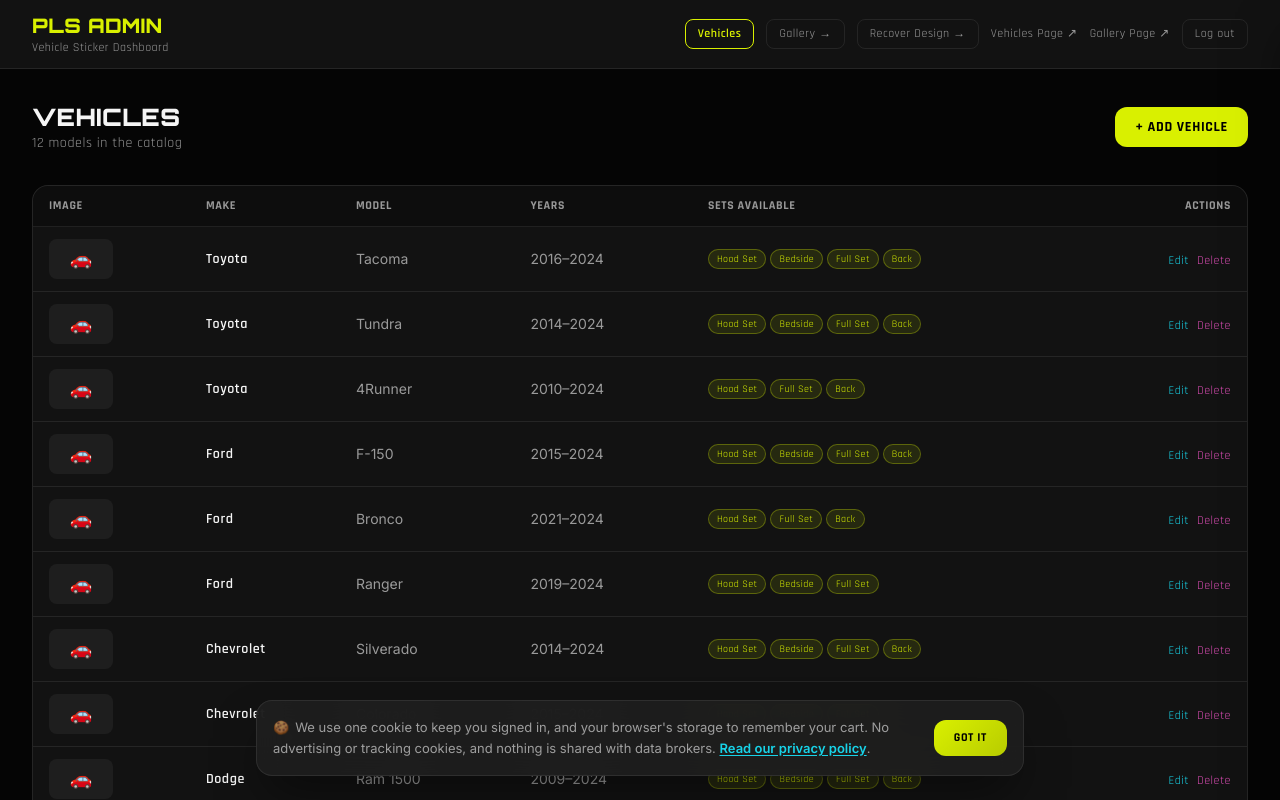
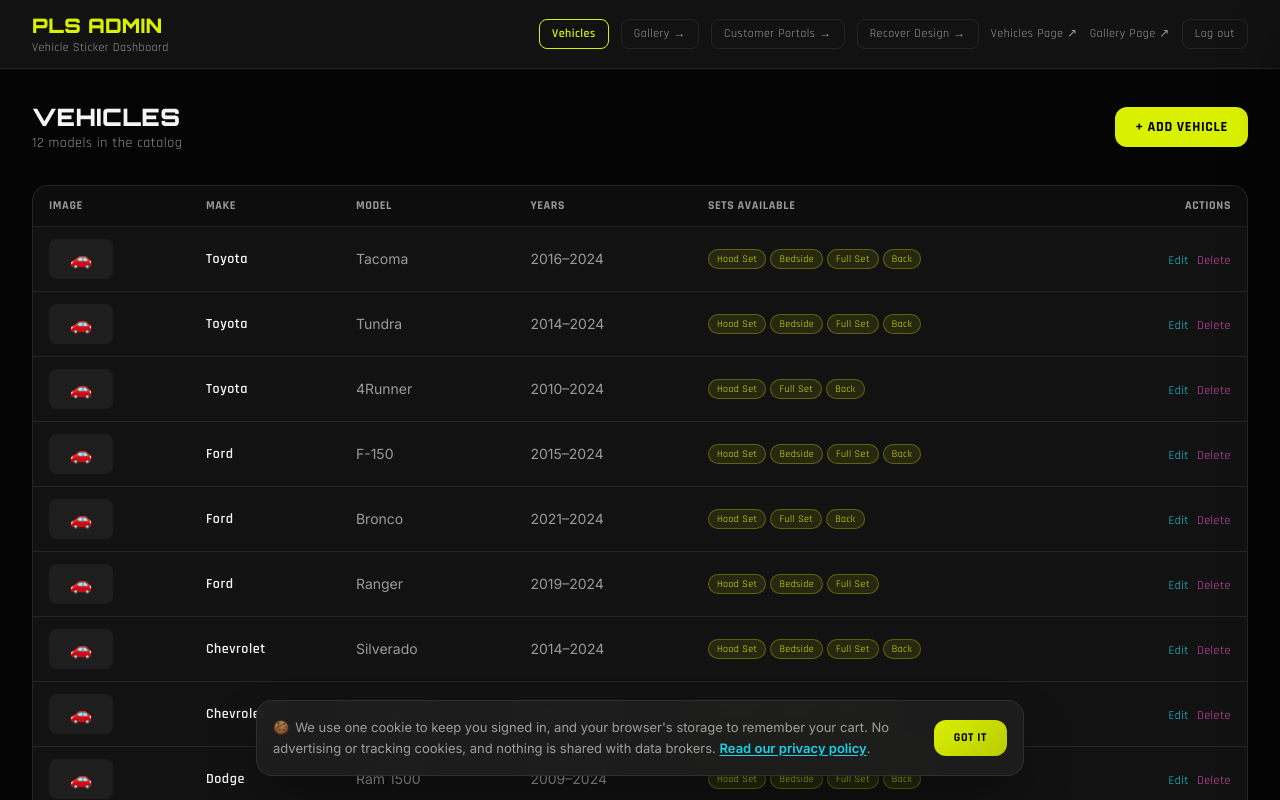
Before and after one commit to anthony-valcort/print-laser-stitch, a Next.js app: page /admin/dashboard in a window 1280 px wide. Shown: the top 800 px of the page. Built offline with nearby package versions, Linux system fonts and the light colour scheme; sample sign-in values are in the browser's storage.

Commit message:
Admin: link to Customer Portals

```diff
--- a/src/app/admin/dashboard/page.tsx
+++ b/src/app/admin/dashboard/page.tsx
@@ -345,6 +345,12 @@ export default function AdminDashboard() {
               className="rounded-lg border border-border-soft px-3 py-1.5 font-headline text-xs text-foreground-muted transition hover:border-[#18d3e8] hover:text-[#18d3e8]"
             >
               Gallery →
+            </Link>
+            <Link
+              href="/admin/portal"
+              className="rounded-lg border border-border-soft px-3 py-1.5 font-headline text-xs text-foreground-muted transition hover:border-[#18d3e8] hover:text-[#18d3e8]"
+            >
+              Customer Portals →
             </Link>
             <Link
               href="/admin/recover-design"
```
